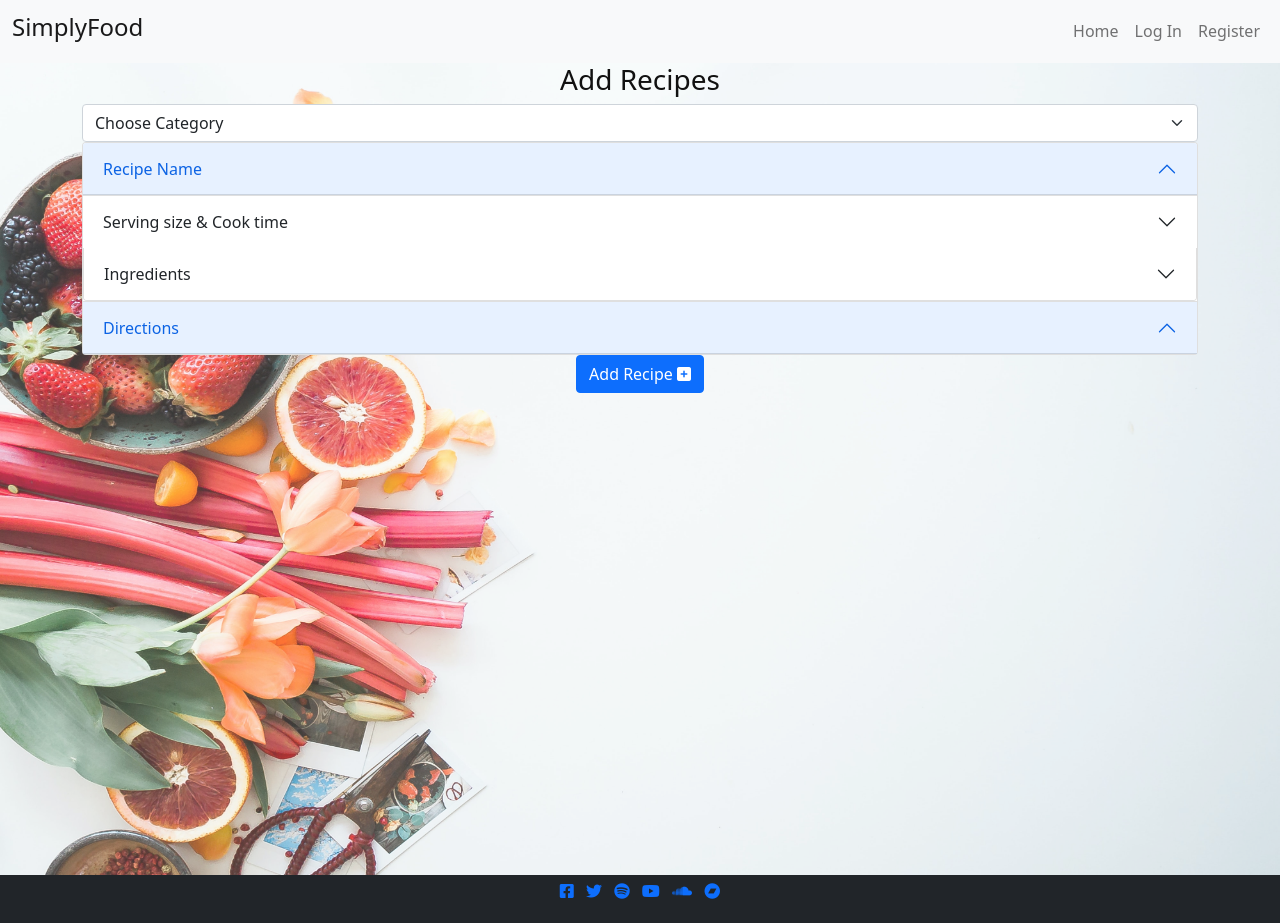
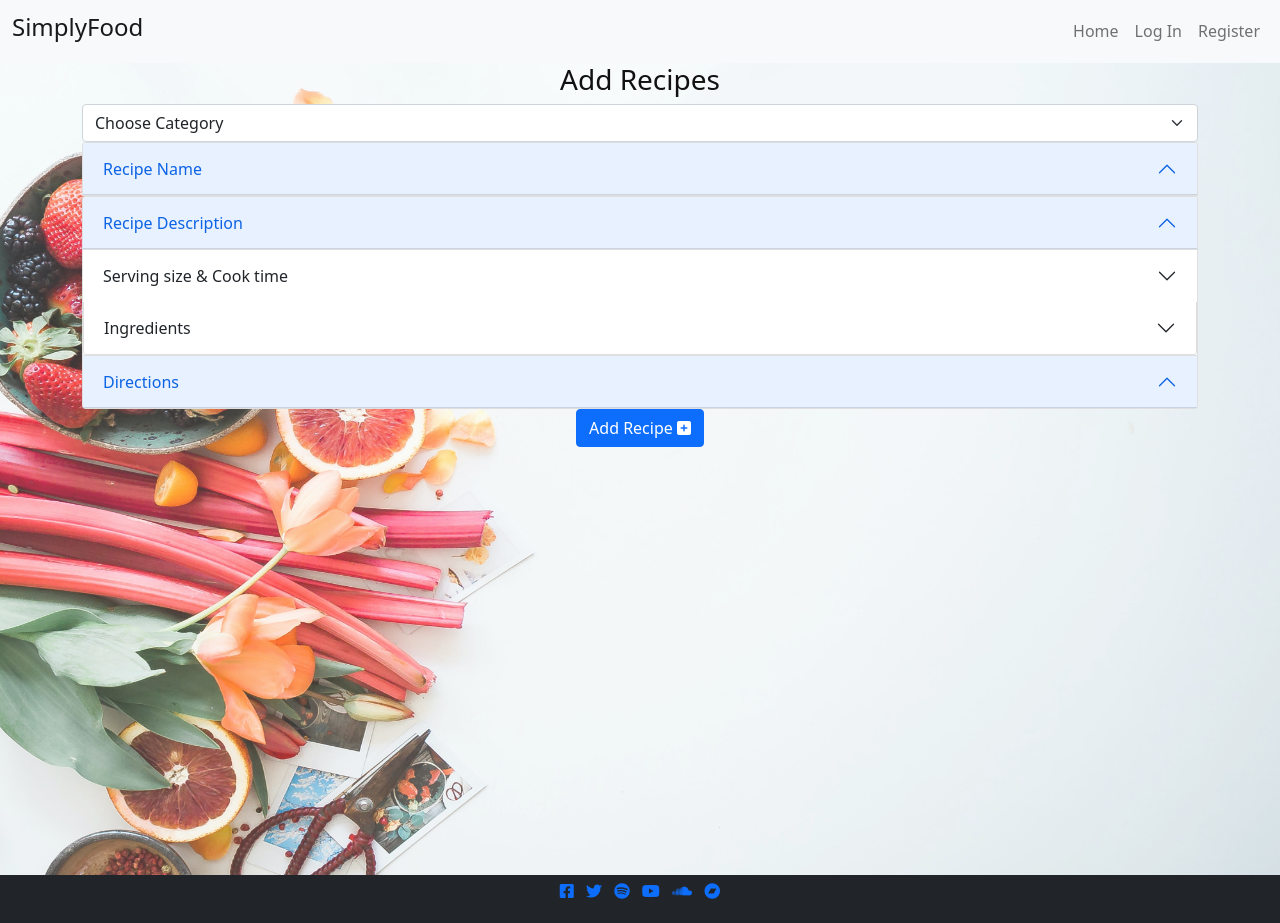
Before and after one commit to PaulBowden673/Projects-MP-MP3, a Flask app: page /add_recipe in a window 1280 px wide. Run offline with Flask 2, Linux system fonts and the light colour scheme; data that the repository does not hold is empty; some libraries are stand-ins or nearby versions.

Commit message:
fixed db and add recipe#

```diff
--- a/app.py
+++ b/app.py
@@ -28,6 +28,13 @@ def index():
 def recipes():
     recipes = mongo.db.recipes.find()
     return render_template("recipe.html", recipes=recipes)
+
+
+
+@app.route("/recipe_list")
+def recipe_list():
+    recipes = mongo.db.recipes.find()
+    return render_template("recipe_list.html", recipes=recipes)
 
 
 @app.route("/register", methods=["GET", "POST"])
--- a/static/css/style.css
+++ b/static/css/style.css
@@ -56,7 +56,7 @@ header {
 
 .recipe-card {
     width: 80vw;
-    height: 60vh;
+    height: 70vh;
 
 }
 
--- a/templates/add_recipe.html
+++ b/templates/add_recipe.html
@@ -7,7 +7,7 @@
     <select class="form-select" id="category_name" name="category_name">
         <option value="" disabled selected>Choose Category</option>
         {% for category in categories %}
-        <option value="{{ category.category_name }}">{{ category.category_name }}</option>
+        <option value="{{ category.recipe_category }}">{{ category.recipe_category }}</option>
         {% endfor %}
         <label for="category_name"></label>
     </select>
@@ -31,6 +31,26 @@
                 </div>
             </div>
         </div>
+        <!-- recipe description-->
+        <div class="accordion" id="accordionExample">
+            <div class="accordion-item">
+                <h2 class="accordion-header" id="recipe_description">
+                    <button class="accordion-button" type="button" data-bs-toggle="collapse" data-bs-target="#collapseOne"
+                        aria-expanded="true" aria-controls="collapseOne">
+                        Recipe Description
+                    </button>
+                </h2>
+                <div id="collapseOne" class="accordion-collapse collapse" aria-labelledby="Recipe Description"
+                    data-bs-parent="#accordionExample">
+                    <div class="accordion-body">
+                        <div class="input-group mb-3">
+                            <input type="text" class="form-control" id="recipe_description" name="recipe_description"
+                                placeholder="Recipe Decsription" aria-label="Recipe Description" aria-describedby="Recipe Description">
+                            <label for="recipe_description"></label>
+                        </div>
+                    </div>
+                </div>
+            </div>
         <!-- recipe serving & Cook time-->
         <div class="accordion-item">
             <h2 class="accordion-header" id="recipe_serving">
--- a/templates/base.html
+++ b/templates/base.html
@@ -31,7 +31,7 @@
                   </li>
                   {% if session.user %}
                   <li class="nav-item">
-                    <a class="nav-link" aria-current="page" href="{{ url_for('recipes') }}">Recipes</a>
+                    <a class="nav-link" aria-current="page" href="{{ url_for('recipe_list') }}">Recipes</a>
                   </li>
                   <li class="nav-item">
                     <a class="nav-link" href="{{ url_for('profile', username=session['user']) }}">Profile</a>
--- a/templates/index.html
+++ b/templates/index.html
@@ -10,14 +10,14 @@
         </div>
         <div class="row justify-content-center gap-2">
             <div class="card category-card">
-                <a href="#"><img src="..." class="card-img-top" alt="...">
+                <a href="#"><img src="static/images/flapjack.webp" class="card-img-top" alt="...">
                     <div class="card-body">
                         <h5 class="card-title">Breakfast</h5>
                 </a>
             </div>
         </div>
         <div class="card category-card">
-            <a href="#"><img src="..." class="card-img-top" alt="...">
+            <a href="#"><img src="/static/images/cacio-e-Pepe.webp" class="card-img-top" alt="...">
                 <div class="card-body">
                     <h5 class="card-title">Lunch</h5>
             </a>
```
Also changed, not shown: templates/recipe.html (+9 -16 lines), templates/recipe_list.html (added, +31 -0 lines), static/images/cacio-e-Pepe.webp (added), static/images/flapjack.webp (added).
